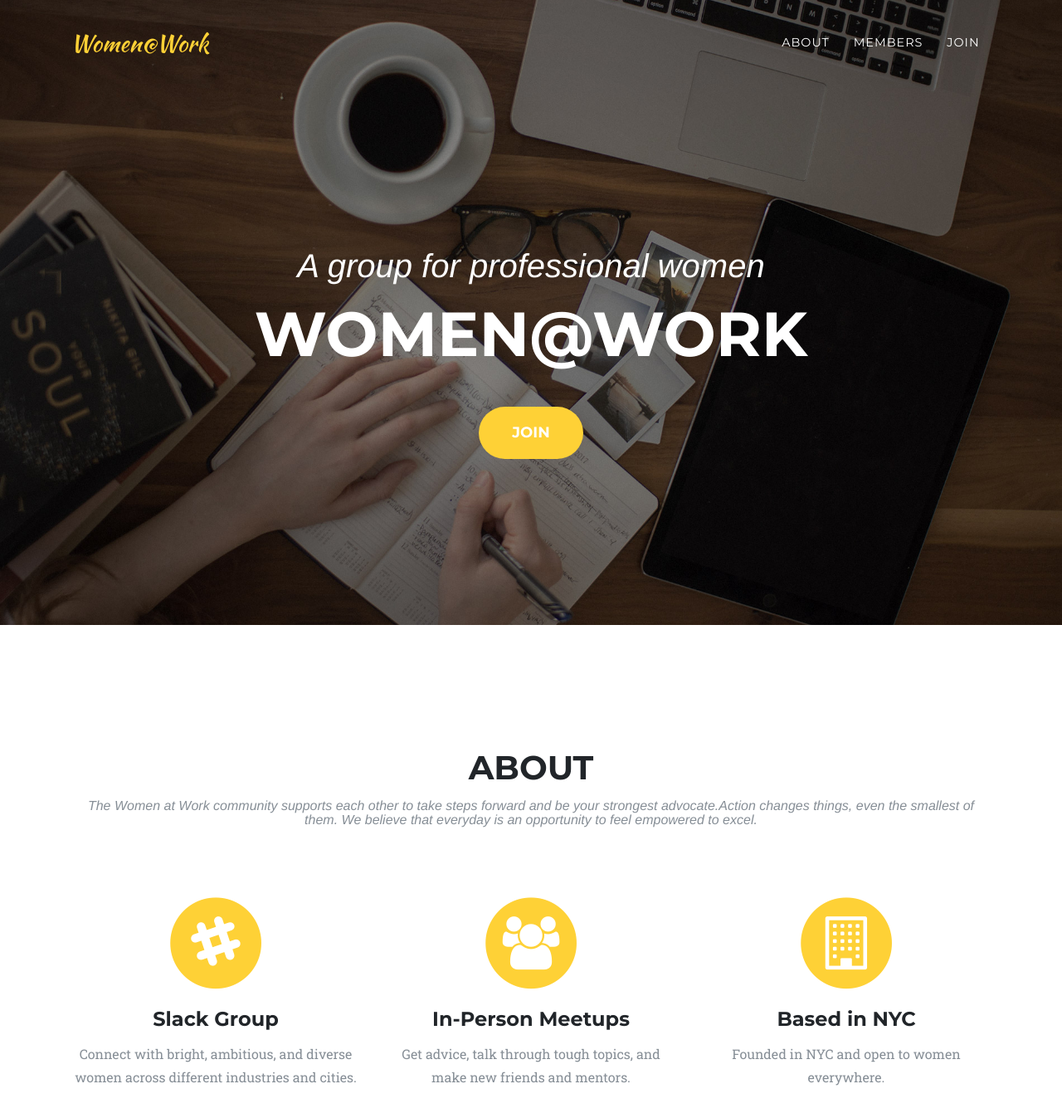
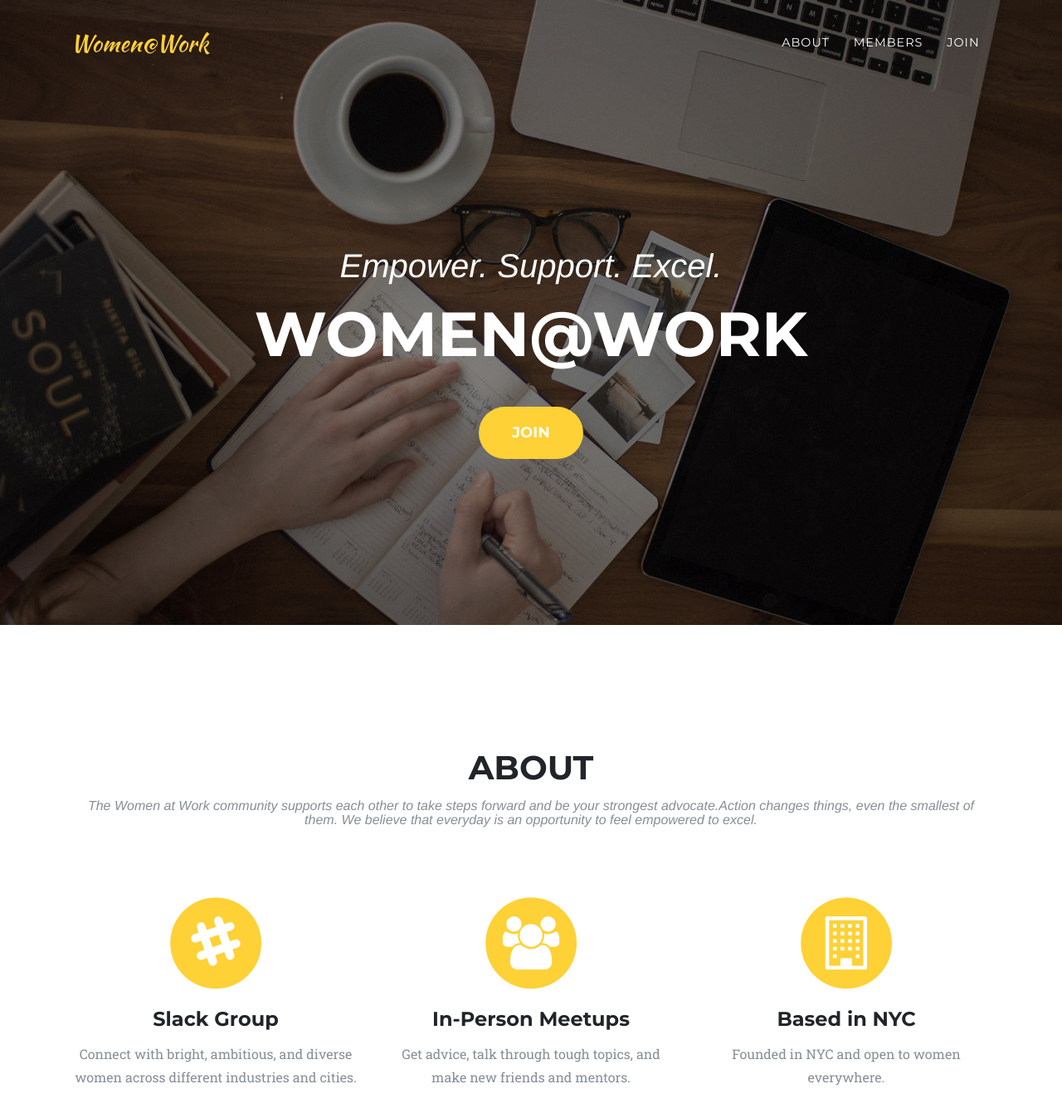
Before and after one commit to juhneece/womenatwork, a Jekyll site: the page built from index.html, in a window 1280 px wide and 1400 px high. Shown: the top 1347 px of the window at 83% size. Built offline with Jekyll 4.4.1, drawn with Linux system fonts in a browser that asks for light colours; some web fonts are replaced; some of the changed text lies outside the part shown.

Commit message:
Update _config.yml
Updated 'site description'

```diff
--- a/_config.yml
+++ b/_config.yml
@@ -1,5 +1,5 @@
 title: Women@Work
-description: A group for professional women
+description: Empower. Support. Excel.
 
 plugins:
   - jekyll-sitemap
```
